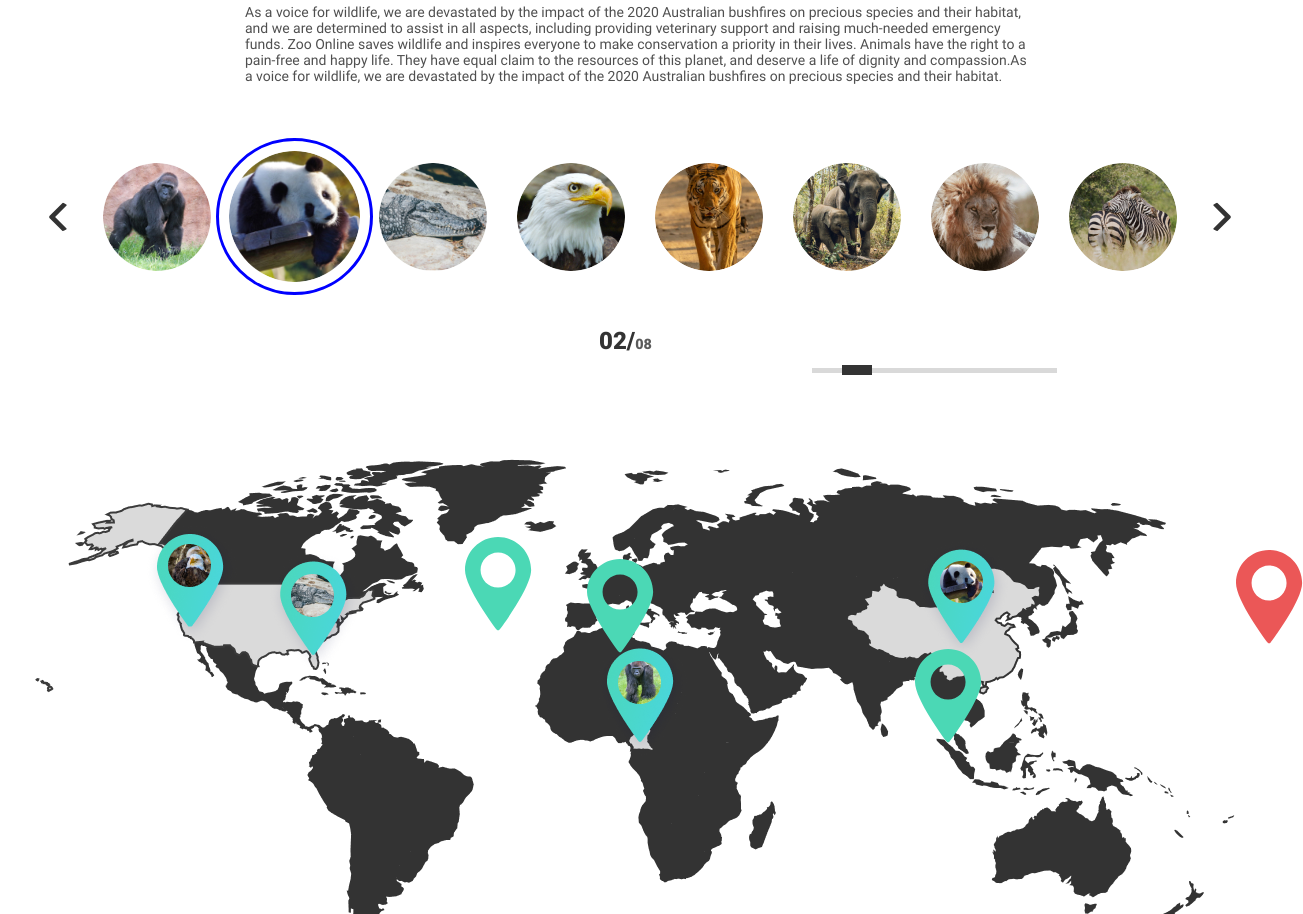
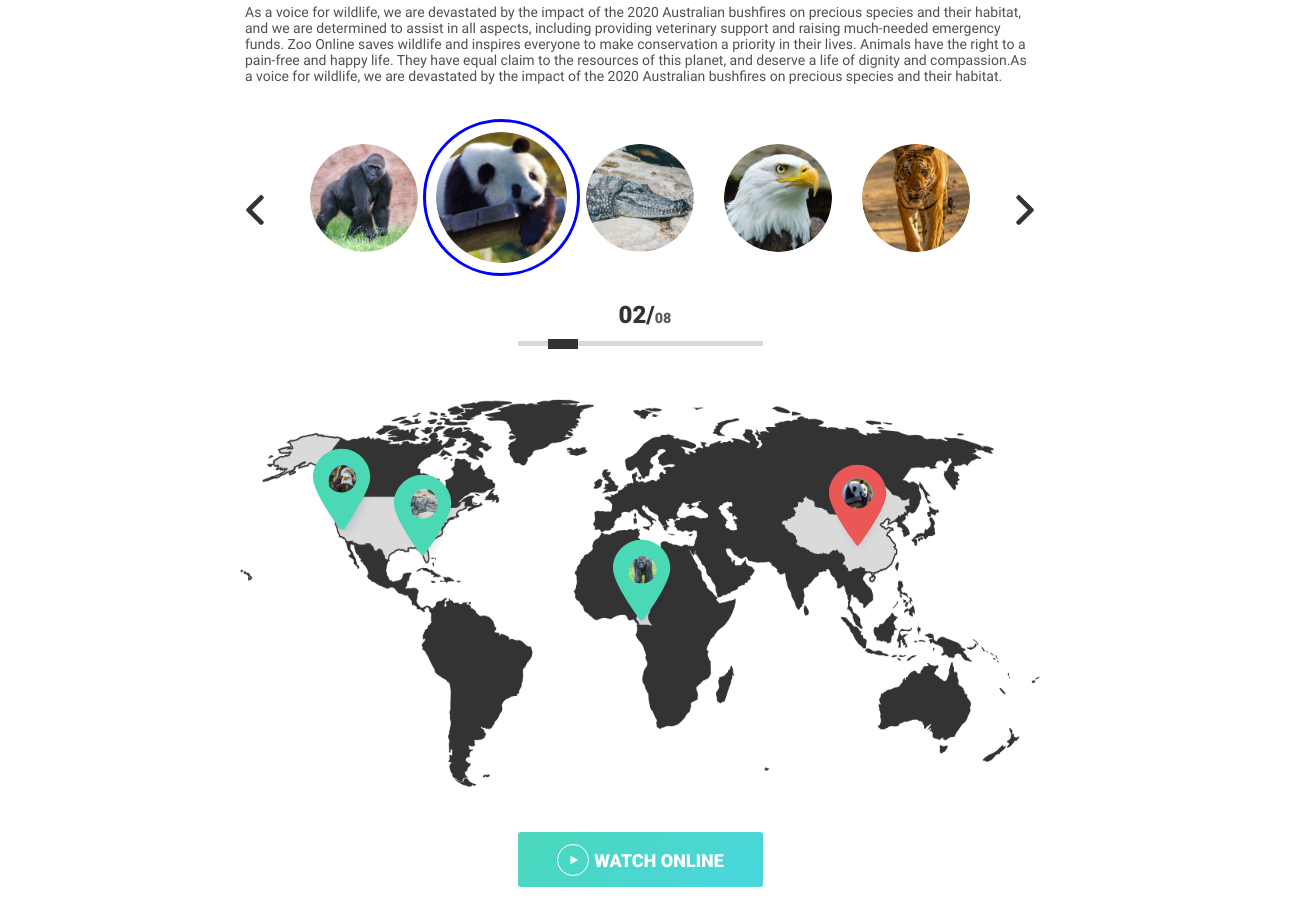
Before and after one commit to GBaykov/gbaykov-JSFE2021Q1, a plain HTML site: page online-zoo/pages/Map/map.html in a window 1280 px wide. Shown: the part 226-1140 px from the top of the page, 1303 px wide, since content can reach past the window. Drawn offline with Linux system fonts and the light colour scheme.

Commit message:
feat:make Map1200

```diff
--- a/online-zoo/pages/Map/map.css
+++ b/online-zoo/pages/Map/map.css
@@ -587,7 +587,11 @@ border-radius: 50%;
 
 }
 .animal-icons{
+    display: flex;
+    flex-wrap: wrap;
+    margin-left: 361px;
     margin-bottom: 32px;
+
 }
 
 .counter{
@@ -953,6 +957,39 @@ color: #BDBDBD;
 /*FOOTER END*/
 
 
+/* input - range top of Whath start  */
+
+input[type=range] {
+    -webkit-appearance: none;
+    margin: 2.5px 0;
+    width: 245px;
+  }
+  input[type=range]::-webkit-slider-runnable-track {
+    width: 100%;
+    height: 5px;
+    cursor: pointer;
+    background: rgba(189, 189, 189, 0.57);
+    border: 0px solid #000101;
+  }
+  input[type=range]::-webkit-slider-thumb {
+    border: 0px solid #000000;
+    height: 10px;
+    width: 30px;
+    background: #333333;
+    cursor: pointer;
+    -webkit-appearance: none;
+    margin-top: -2.5px;
+  }
+  input[type=range]:focus::-webkit-slider-runnable-track {
+    background: rgba(189, 189, 189, 0.57);;
+  }
+
+  /* input - range top of Whath end  */
+
+
+
+
+
 
 /*ADAPTIV RESPONSIV START*/
 .header-burger{
@@ -1002,6 +1039,122 @@ top: 0;
         padding-top: 15px; */
 
       }
+      .header__nav{
+          margin-left: 90px;
+      }
+      .header_item:last-child{
+          margin-right: 0;
+      }
+
+.main{
+    max-width: 1200px;
+    margin: 0 auto;
+    height: 1050px;
+
+}
+.main-wrapper{
+
+
+}
+.map-text{
+    margin-bottom: 35px;
+
+}
+.animal-scrolle{
+
+}
+
+.animal-hiden-wrap{
+    overflow: hidden;
+    max-width: 740px;
+    height:157px ;
+    margin: 0 auto;
+    flex-wrap: nowrap;
+    margin-left: 0;
+    margin-right: 0;
+    margin-bottom: 25px;
+}
+.animal-icons{
+
+    max-width: 800px;
+    margin: 0 auto;
+
+}
+.arr-ani{
+
+}
+.ani-ico:nth-child(5n){
+margin-right: 0;
+}
+
+.counter{
+    margin: 0 auto;
+
+}
+.scrolle{
+    margin: 0 auto;
+}
+.number{
+    margin-left: 10px;
+}
+
+
+.main-map{
+max-width: 1200px;
+margin:  0 auto;
+margin-top: 50px;
+}
+.map-div{
+    max-width: 800px;
+    margin:  0 auto;
+    position: relative;
+}
+.map-img{
+    max-width: 800px;
+    height: 388px;
+}
+.svg-wrap{
+
+}
+.svg1{
+    position: absolute;
+    margin-left: 0;
+    margin-top: 0;
+left: 73px;
+top: 49px;
+
+}
+.svg2{
+    margin-left: 0;
+    margin-top: 0;
+    left: 154px;
+top: 75px;
+
+}
+.svg3{
+    margin-left: 0;
+    margin-top: 0;
+    left: 373px;
+top: 140px;
+
+}
+.svg4{
+    margin-left: 0;
+    margin-top: 0;
+    left: 589px;
+top: 65px;
+
+}
+.svg-size{
+    width: 58px;
+height: 83px;
+}
+
+
+
+
+
+
 
 
 
--- a/online-zoo/pages/Map/map.html
+++ b/online-zoo/pages/Map/map.html
@@ -57,7 +57,8 @@
             </p>
             <div class="animal-scrolle">
                 <div class="animal-icons">
-                    <img class="ani-ico"  src="../../assets/icons/leftArrow.svg" alt="" >
+                    <img class="arr-ani"  src="../../assets/icons/leftArrow.svg" alt="" >
+                    <div class="animal-hiden-wrap">
                         <img class="ani-ico" width="108px" height="108px" src="../../assets/images/activ-Gorilla.jpg" alt="">
                         <img class="ani-ico activ-icon" width="108px" height="108px" src="../../assets/images/activ-Panda.jpg" alt="">
                         <img class="ani-ico" width="108px" height="108px" src="../../assets/images/activ-Crocodile.jpg" alt="">
@@ -67,53 +68,48 @@
                         <img class="ani-ico" width="108px" height="108px" src="../../assets/images/lion.jpg"
                         alt="">
                         <img class="ani-ico" width="108px" height="108px" src="../../assets/images/zebra.jpg" alt="">
-
-
-                    <img class="ani-ico" src="../../assets/icons/rightArrow.svg" alt="">
+                    </div>
+                    <img class="arr-ani" src="../../assets/icons/rightArrow.svg" alt="">
 
                 </div>
                 <div class="counter">
                     <p class="number">02/<span>08</span> </p>
                     <div class="scrolle">
-                        <div class="line">
-                            <img src="../../assets/icons/line-favorite.svg" alt="">
-                        </div>
-                        <div class="dot">
-                            <img src="../../assets/icons/petsDot.svg" alt="">
-                        </div>
+                        <input class="galary__range" type="range" min="1" max="8" step="1" value="2">
                     </div>
                 </div>
             </div>
             <div class="main-map">
-                <div class="map-img">
-                    <img src="../../assets/images/Map.png" alt="">
-                </div>
-                <div class="svg-wrap">
+                <div class="map-div">
+                    <img class="map-img" src="../../assets/images/Map.png" alt="">
+
                         <div class="svg1" title="Eagle">
-                        <svg width="67" height="94" viewBox="0 0 67 94" fill="none" xmlns="http://www.w3.org/2000/svg">
+                            <svg class="svg-size" width="67" height="94" viewBox="0 0 67 94" fill="none" xmlns="http://www.w3.org/2000/svg">
                                 <path d="M33.0663 0C14.8332 0 0 14.8349 0 33.0702C0 50.7103 30.2303 90.9005 31.5181 92.6046C31.8799 93.091 32.4596 93.375 33.0665 93.375C33.6733 93.375 34.253 93.091 34.6148 92.6046C35.9024 90.9005 66.1329 50.7104 66.1329 33.0702C66.1325 14.8349 51.2994 0 33.0663 0ZM33.0663 50.578C23.4148 50.578 15.5606 42.7229 15.5606 33.0702C15.5606 23.4176 23.4148 15.5624 33.0663 15.5624C42.7177 15.5624 50.572 23.4176 50.572 33.0702C50.572 42.7229 42.7177 50.578 33.0663 50.578Z" fill="#4BD8B5
                                 "/>
                                 </svg>
                            </div>
                            <div class="svg2" title="Crocodile">
-                        <svg width="67" height="94" viewBox="0 0 67 94" fill="none" xmlns="http://www.w3.org/2000/svg">
+                            <svg class="svg-size"  width="67" height="94" viewBox="0 0 67 94" fill="none" xmlns="http://www.w3.org/2000/svg">
                                 <path d="M33.0663 0C14.8332 0 0 14.8349 0 33.0702C0 50.7103 30.2303 90.9005 31.5181 92.6046C31.8799 93.091 32.4596 93.375 33.0665 93.375C33.6733 93.375 34.253 93.091 34.6148 92.6046C35.9024 90.9005 66.1329 50.7104 66.1329 33.0702C66.1325 14.8349 51.2994 0 33.0663 0ZM33.0663 50.578C23.4148 50.578 15.5606 42.7229 15.5606 33.0702C15.5606 23.4176 23.4148 15.5624 33.0663 15.5624C42.7177 15.5624 50.572 23.4176 50.572 33.0702C50.572 42.7229 42.7177 50.578 33.0663 50.578Z" fill="#4BD8B5
                                 "/>
                                 </svg>
                            </div>
                            <div class="svg3" title="Gorilla">
-                        <svg width="67" height="94" viewBox="0 0 67 94" fill="none" xmlns="http://www.w3.org/2000/svg">
+                            <svg class="svg-size" width="67" height="94" viewBox="0 0 67 94" fill="none" xmlns="http://www.w3.org/2000/svg">
                                 <path d="M33.0663 0C14.8332 0 0 14.8349 0 33.0702C0 50.7103 30.2303 90.9005 31.5181 92.6046C31.8799 93.091 32.4596 93.375 33.0665 93.375C33.6733 93.375 34.253 93.091 34.6148 92.6046C35.9024 90.9005 66.1329 50.7104 66.1329 33.0702C66.1325 14.8349 51.2994 0 33.0663 0ZM33.0663 50.578C23.4148 50.578 15.5606 42.7229 15.5606 33.0702C15.5606 23.4176 23.4148 15.5624 33.0663 15.5624C42.7177 15.5624 50.572 23.4176 50.572 33.0702C50.572 42.7229 42.7177 50.578 33.0663 50.578Z" fill="#4BD8B5
                                 "/>
                                 </svg>
                            </div>
                            <div class="svg4" title="Panda">
-                        <svg width="67" height="94" viewBox="0 0 67 94" fill="none" xmlns="http://www.w3.org/2000/svg">
+                            <svg class="svg-size" width="67" height="94" viewBox="0 0 67 94" fill="none" xmlns="http://www.w3.org/2000/svg">
                                 <path d="M33.0663 0C14.8332 0 0 14.8349 0 33.0702C0 50.7103 30.2303 90.9005 31.5181 92.6046C31.8799 93.091 32.4596 93.375 33.0665 93.375C33.6733 93.375 34.253 93.091 34.6148 92.6046C35.9024 90.9005 66.1329 50.7104 66.1329 33.0702C66.1325 14.8349 51.2994 0 33.0663 0ZM33.0663 50.578C23.4148 50.578 15.5606 42.7229 15.5606 33.0702C15.5606 23.4176 23.4148 15.5624 33.0663 15.5624C42.7177 15.5624 50.572 23.4176 50.572 33.0702C50.572 42.7229 42.7177 50.578 33.0663 50.578Z" fill="#EB5757
                                 "/>
                                 </svg>
                            </div>
+
                 </div>
+
 
             </div>
             <div>
```
Lines whose indentation alone changed are shown as unchanged.
